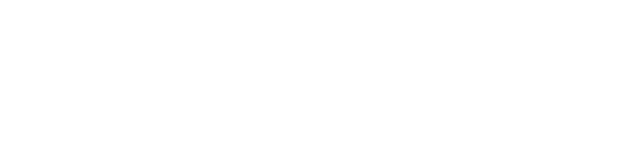
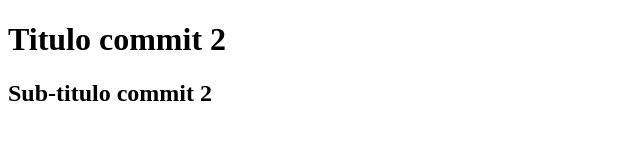
Before and after one commit to JesusEduardoCamargo/testgit, a plain HTML site: page index.html in a window 1280 px wide. Shown: the whole page, without its empty margins (0-640 px from the left). Drawn offline with Linux system fonts and the light colour scheme.

Commit message:
soy el segundo commit

```diff
--- a/index.html
+++ b/index.html
@@ -7,6 +7,7 @@
     <title>Primer commit</title>
 </head>
 <body>
-
+    <h1>Titulo commit 2</h1>
+    <h2>Sub-titulo commit 2</h2>
 </body>
 </html>
```
